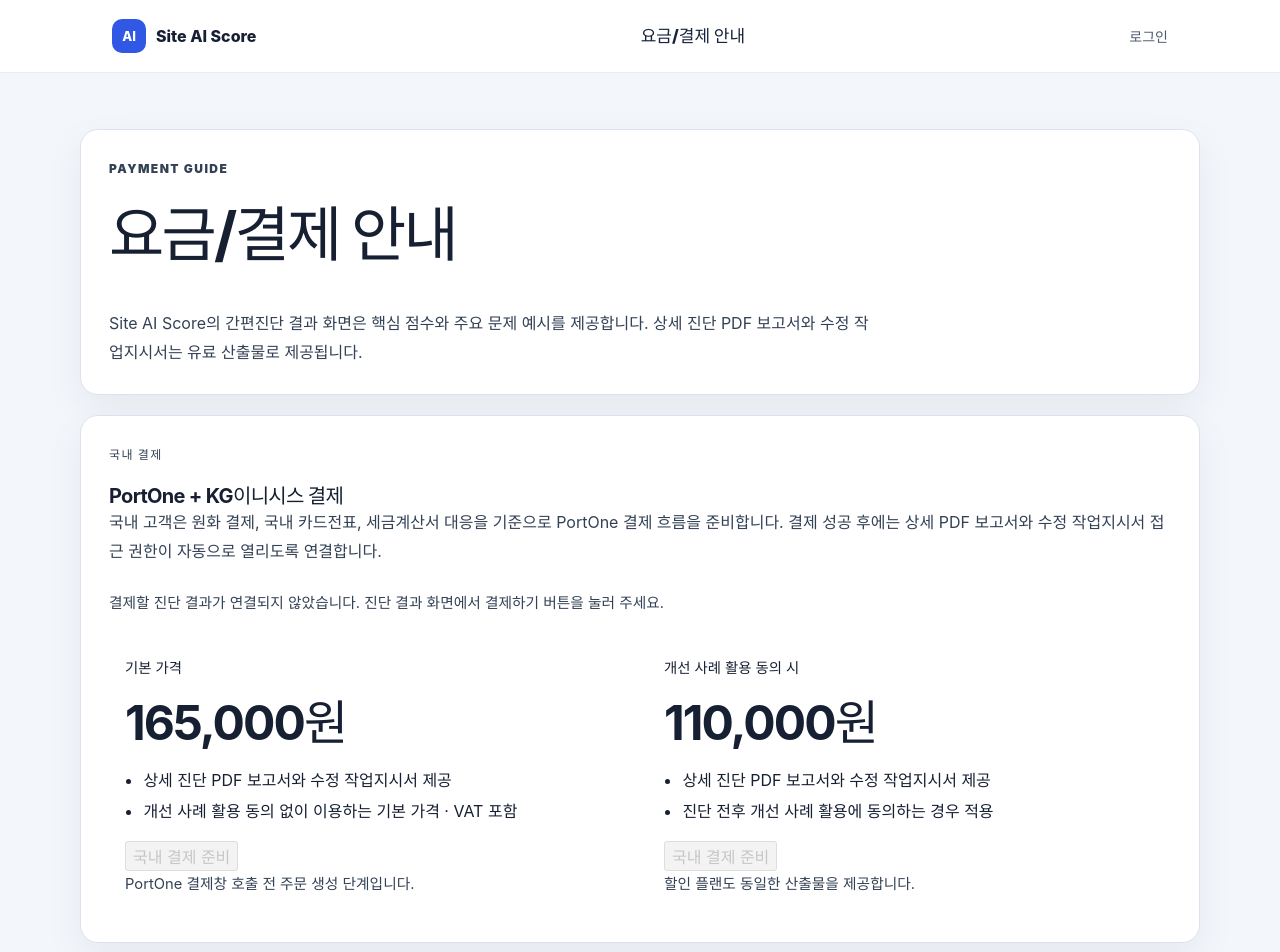
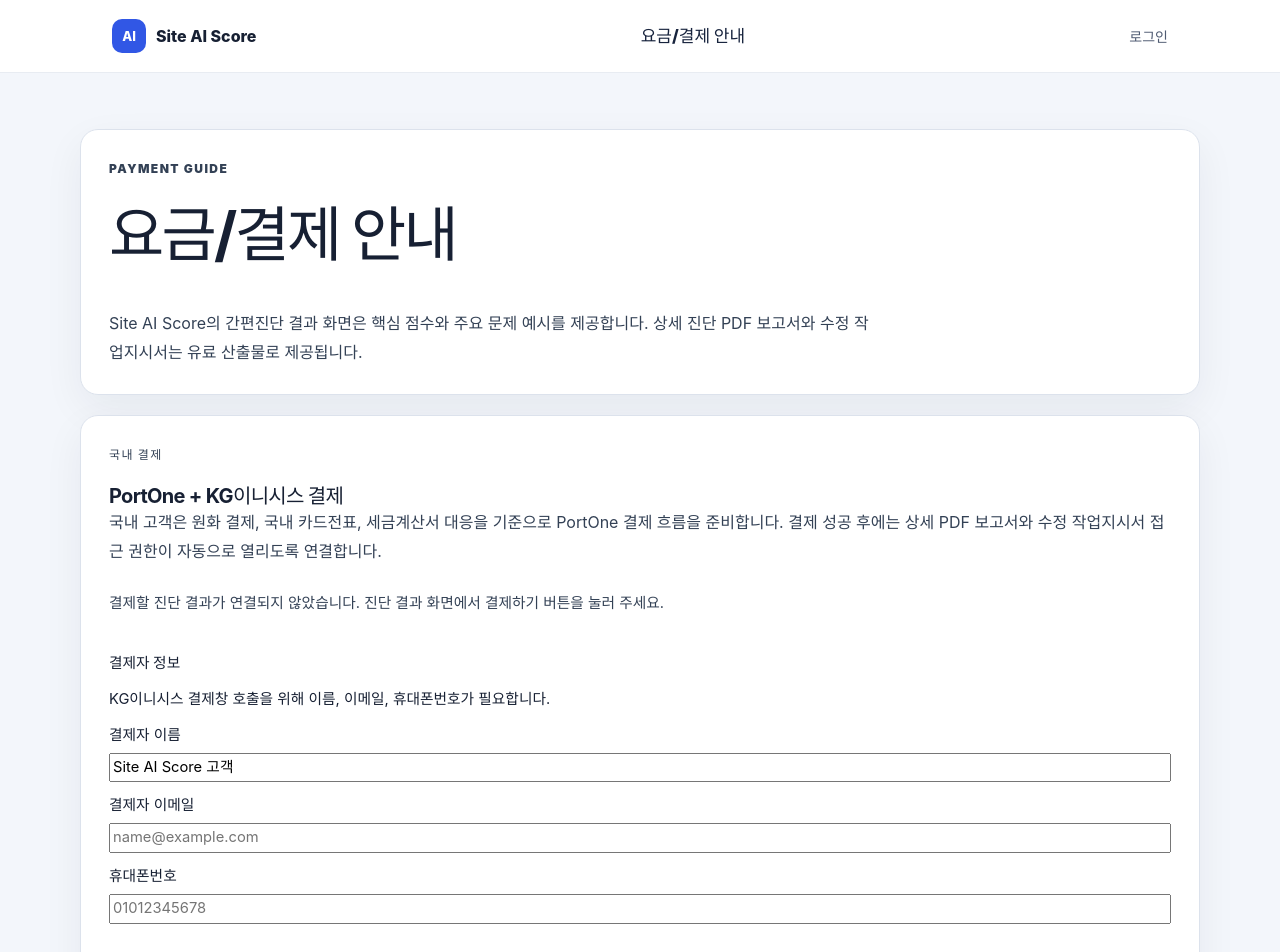
Before and after one commit to sohocenterkr/ai_score_gpt, a React (Vite) app: page /ko/checkout in a window 1280 px wide. Shown: the top 952 px of the page. Built offline with nearby package versions, Linux system fonts and the light colour scheme; no server answers.

Commit message:
Collect payer info for Inicis checkout

```diff
--- a/client/src/pages/CheckoutPage.tsx
+++ b/client/src/pages/CheckoutPage.tsx
@@ -51,6 +51,14 @@
     : "기본 가격";
 }
 
+function normalizePhoneNumber(value: string): string {
+  return value.replace(/[^0-9]/g, "");
+}
+
+function isValidEmail(value: string): boolean {
+  return /^[^\s@]+@[^\s@]+\.[^\s@]+$/.test(value.trim());
+}
+
 export function CheckoutPage() {
   const { locale = "ko" } = useParams();
   const [searchParams] = useSearchParams();
@@ -64,6 +72,9 @@
   const [submittingPlan, setSubmittingPlan] =
     useState<PaymentPlan | null>(null);
   const [message, setMessage] = useState<CheckoutMessage | null>(null);
+  const [payerName, setPayerName] = useState("Site AI Score 고객");
+  const [payerEmail, setPayerEmail] = useState("");
+  const [payerPhoneNumber, setPayerPhoneNumber] = useState("");
   const redirectHandledRef = useRef(false);
 
   const hasScanId = useMemo(() => scanId.length > 0, [scanId]);
@@ -125,6 +136,25 @@
       return;
     }
 
+    const normalizedPayerName = payerName.trim();
+    const normalizedPayerEmail = payerEmail.trim();
+    const normalizedPayerPhoneNumber = normalizePhoneNumber(payerPhoneNumber);
+
+    if (!normalizedPayerName) {
+      setMessage({ tone: "error", text: "결제자 이름을 입력해 주세요." });
+      return;
+    }
+
+    if (!isValidEmail(normalizedPayerEmail)) {
+      setMessage({ tone: "error", text: "결제자 이메일을 정확히 입력해 주세요." });
+      return;
+    }
+
+    if (normalizedPayerPhoneNumber.length < 10) {
+      setMessage({ tone: "error", text: "결제자 휴대폰번호를 정확히 입력해 주세요." });
+      return;
+    }
+
     setSubmittingPlan(plan);
     setMessage(null);
 
@@ -159,7 +189,9 @@
         currency: "CURRENCY_KRW",
         payMethod: result.portone.payMethod,
         customer: {
-          fullName: "Site AI Score 고객",
+          fullName: normalizedPayerName,
+          email: normalizedPayerEmail,
+          phoneNumber: normalizedPayerPhoneNumber,
         },
         redirectUrl: checkoutRedirectUrl(
           locale,
@@ -239,6 +271,49 @@
               {message.text}
             </p>
           ) : null}
+
+          <div
+            className="checkout-payment-note"
+            style={{ display: "grid", gap: "0.75rem" }}
+          >
+            <strong>결제자 정보</strong>
+            <span>
+              KG이니시스 결제창 호출을 위해 이름, 이메일, 휴대폰번호가 필요합니다.
+            </span>
+
+            <label style={{ display: "grid", gap: "0.35rem" }}>
+              결제자 이름
+              <input
+                type="text"
+                value={payerName}
+                onChange={(event) => setPayerName(event.target.value)}
+                placeholder="홍길동"
+                autoComplete="name"
+              />
+            </label>
+
+            <label style={{ display: "grid", gap: "0.35rem" }}>
+              결제자 이메일
+              <input
+                type="email"
+                value={payerEmail}
+                onChange={(event) => setPayerEmail(event.target.value)}
+                placeholder="name@example.com"
+                autoComplete="email"
+              />
+            </label>
+
+            <label style={{ display: "grid", gap: "0.35rem" }}>
+              휴대폰번호
+              <input
+                type="tel"
+                value={payerPhoneNumber}
+                onChange={(event) => setPayerPhoneNumber(event.target.value)}
+                placeholder="01012345678"
+                autoComplete="tel"
+              />
+            </label>
+          </div>
 
           <div className="checkout-price-grid">
             <article>
```
